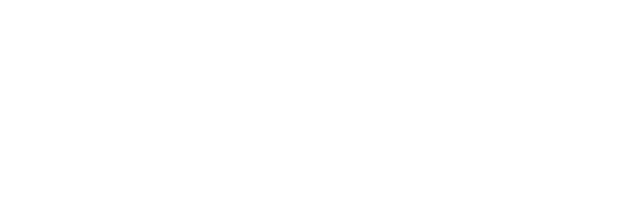
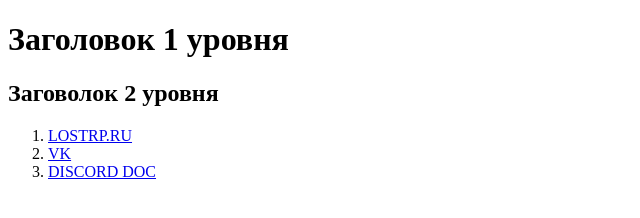
Before and after one commit to EuroGamesRu/task-html, a website: page src/index.html in a window 1280 px wide. Shown: the whole page, without its empty margins (0-640 px from the left). Drawn offline with Linux system fonts and the light colour scheme.

Commit message:
Задание по HTML

```diff
--- a/src/index.html
+++ b/src/index.html
@@ -3,5 +3,17 @@
     <head>
         <title>HTML</title>
     </head>
-    <body></body>
+    <body>
+        <h1>Заголовок 1 уровня</h1>
+        <h2>Заговолок 2 уровня</h2>
+        <ol>
+            <li><a href="https://lostrp.ru/">LOSTRP.RU</a></li>
+            <li><a href="https://vk.com/eurogamesrus">VK</a></li>
+            <li>
+                <a href="https://discord.com/developers/docs/intro"
+                    >DISCORD DOC</a
+                >
+            </li>
+        </ol>
+    </body>
 </html>
```
Also changed, not shown: 1 other file.
